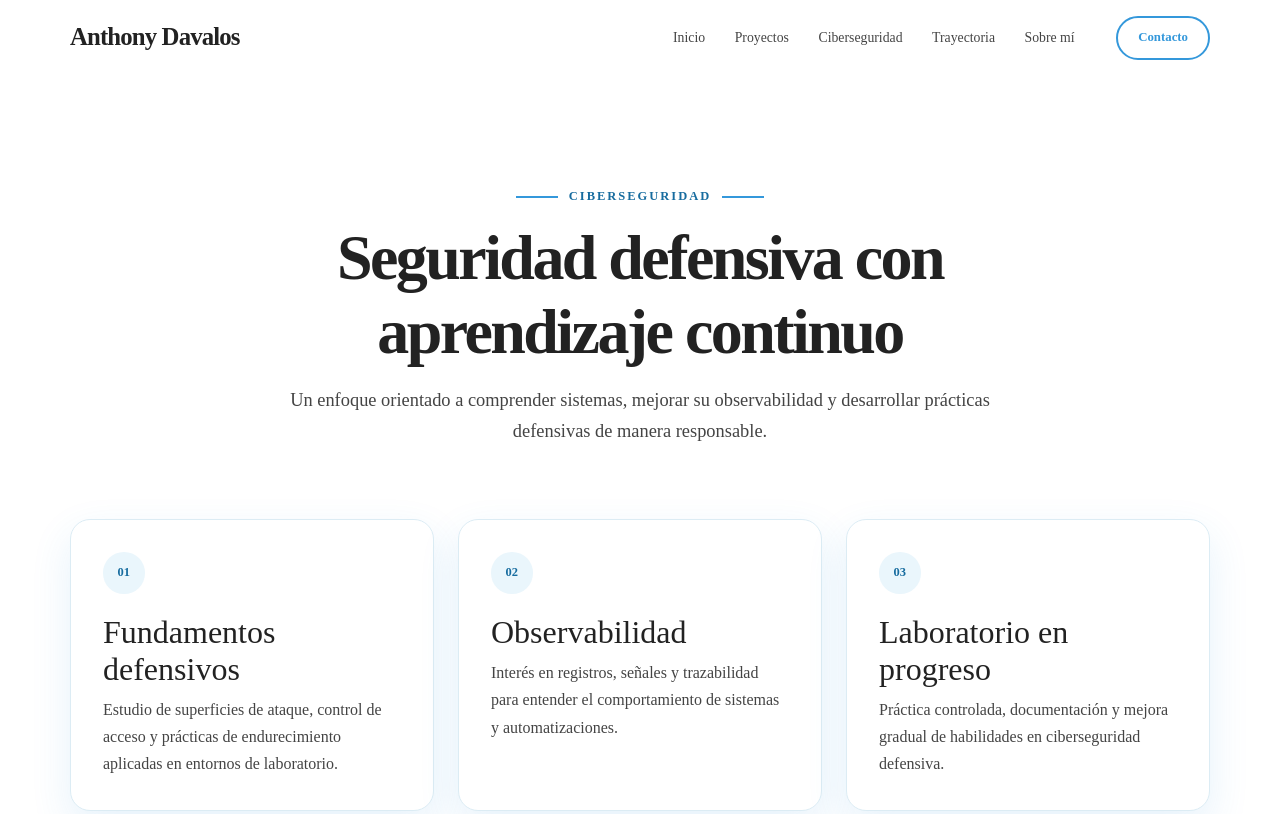
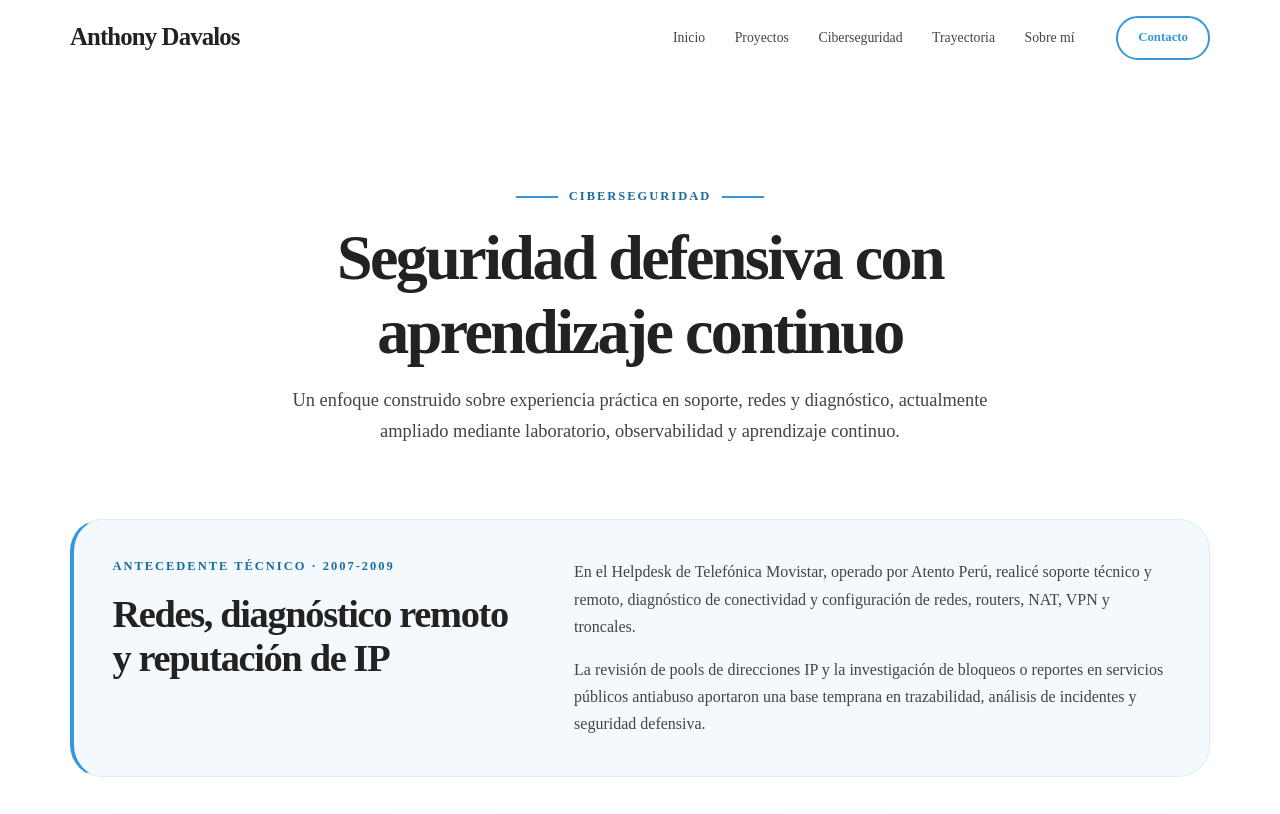
Before and after one commit to anthonydavalos/anthonydavalos.github.io, an Astro site: page /ciberseguridad in a window 1280 px wide. Shown: the top 814 px of the page. Built offline with nearby package versions, Linux system fonts and the light colour scheme; Astro itself is replaced by a stand-in of ours.

Commit message:
fix: correct education and add defensive security background

```diff
--- a/src/pages/ciberseguridad/index.astro
+++ b/src/pages/ciberseguridad/index.astro
@@ -13,8 +13,34 @@ import BaseLayout from "../../layouts/BaseLayout.astro";
         eyebrow="Ciberseguridad"
         title="Seguridad defensiva con aprendizaje continuo"
         titleId="security-title"
-        description="Un enfoque orientado a comprender sistemas, mejorar su observabilidad y desarrollar prácticas defensivas de manera responsable."
+        description="Un enfoque construido sobre experiencia práctica en soporte, redes y diagnóstico, actualmente ampliado mediante laboratorio, observabilidad y aprendizaje continuo."
       />
+
+      <article
+        class="security-origin"
+        aria-labelledby="security-origin-title"
+        data-aos="fade-up"
+      >
+        <div>
+          <p class="eyebrow">Antecedente técnico · 2007-2009</p>
+          <h2 id="security-origin-title">
+            Redes, diagnóstico remoto y reputación de IP
+          </h2>
+        </div>
+        <div>
+          <p>
+            En el Helpdesk de Telefónica Movistar, operado por Atento Perú,
+            realicé soporte técnico y remoto, diagnóstico de conectividad y
+            configuración de redes, routers, NAT, VPN y troncales.
+          </p>
+          <p>
+            La revisión de pools de direcciones IP y la investigación de
+            bloqueos o reportes en servicios públicos antiabuso aportaron una
+            base temprana en trazabilidad, análisis de incidentes y seguridad
+            defensiva.
+          </p>
+        </div>
+      </article>
 
       <div class="row g-4">
         <div class="col-md-6 col-lg-4" data-aos="fade-up">
@@ -51,3 +77,34 @@ import BaseLayout from "../../layouts/BaseLayout.astro";
     </div>
   </section>
 </BaseLayout>
+
+<style>
+  .security-origin {
+    display: grid;
+    grid-template-columns: minmax(0, 0.8fr) minmax(0, 1.2fr);
+    gap: clamp(1.5rem, 5vw, 4rem);
+    margin-bottom: clamp(2rem, 5vw, 3.5rem);
+    padding: clamp(1.4rem, 4vw, 2.4rem);
+    border: 1px solid var(--border-color);
+    border-left: 0.25rem solid var(--accent-color);
+    border-radius: var(--radius-lg);
+    background: var(--light-background-color);
+  }
+
+  .security-origin h2 {
+    margin-bottom: 0;
+    font-size: clamp(1.65rem, 4vw, 2.4rem);
+    font-weight: 700;
+    letter-spacing: -0.035em;
+  }
+
+  .security-origin p:last-child {
+    margin-bottom: 0;
+  }
+
+  @media (max-width: 47.998rem) {
+    .security-origin {
+      grid-template-columns: 1fr;
+    }
+  }
+</style>
```
Also changed, not shown: src/pages/sobre-mi/index.astro (+2 -6 lines).
